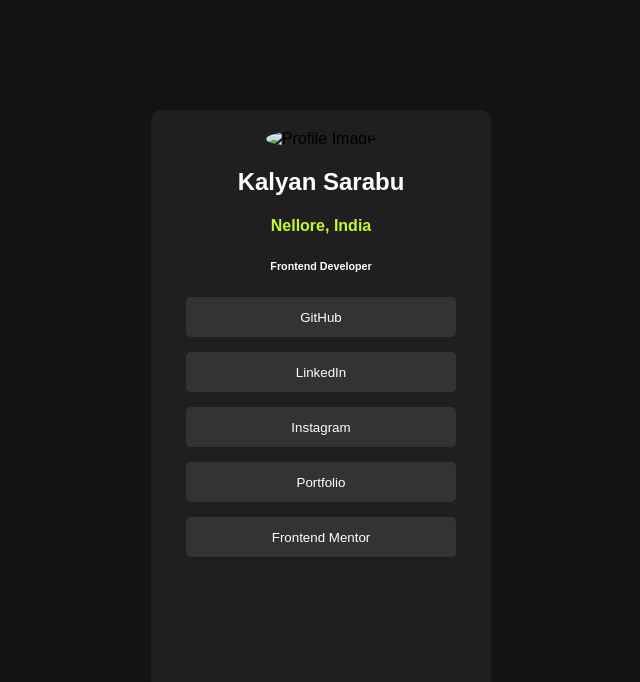
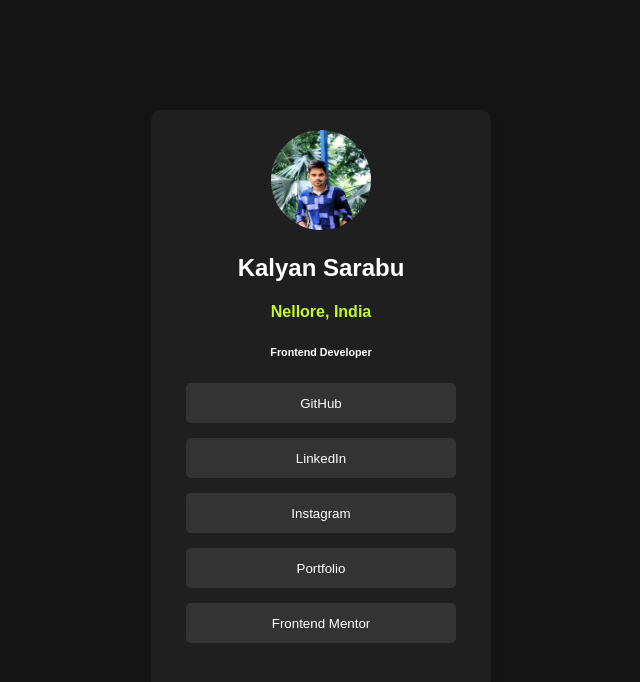
Before and after one commit to 828-kalyan/Social-links, a plain HTML site: page index.html in a window 1280 px wide. Shown: the whole page, without its empty margins (319-959 px from the left). Drawn offline with Linux system fonts and the light colour scheme.

Commit message:
Update index.html

```diff
--- a/index.html
+++ b/index.html
@@ -82,7 +82,7 @@
 
 <div class="profile-container">
     <div class="profile-image">
-        <img src="./social link/images/main.jpeg" alt="Profile Image">
+        <img src="./images/main.jpeg" alt="Profile Image">
     </div>
     <div class="profile-info">
         <h2>Kalyan Sarabu</h2>
```
